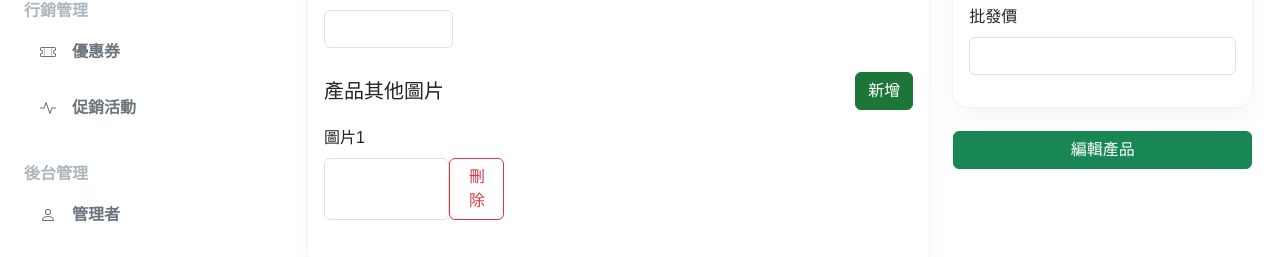
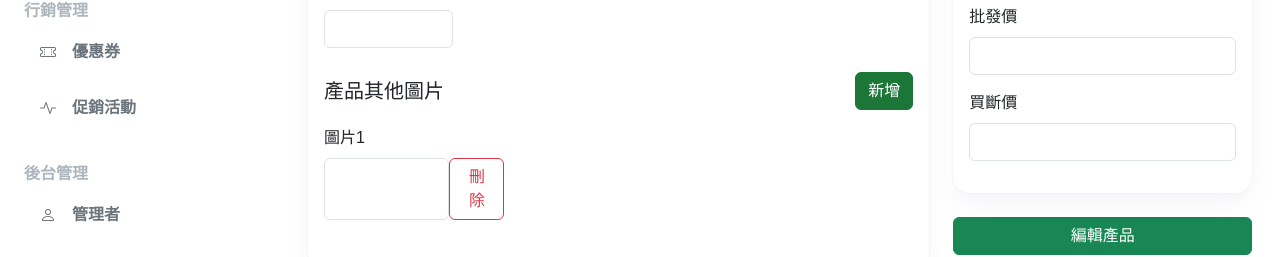
Before and after one commit to ws-luke/mumuadmin, a Vue app: page /admin/product/1 in a window 1280 px wide. Shown: the part 861-1118 px from the top of the page. Built offline with nearby package versions, Linux system fonts and the light colour scheme; no server answers.

Commit message:
新增買斷價欄位

```diff
--- a/src/views/products/ProductView.vue
+++ b/src/views/products/ProductView.vue
@@ -31,6 +31,7 @@ const product = ref({
   retail_Price: '', // 終端售價
   origin_price: '', // 最低終端售價
   price: '', // 批發價
+  buyout_price: '', // 買斷價
   unit: '', // 單位
   is_enabled: '', // 是否上架
   is_stock: '', // 庫存
@@ -376,6 +377,10 @@ onMounted ( async () => {
               <label class="form-label" for="productPrice">批發價</label>
               <input class="form-control" id="productPrice" type="number" v-model="product.price" />
             </div>
+            <div class="mb-3">
+              <label class="form-label" for="buyoutPrice">買斷價</label>
+              <input class="form-control" id="buyoutPrice" type="number" v-model="product.buyout_price" />
+            </div>
           </div>
         </div>
         <button v-if="isEditMode" type="button" class="btn btn-success w-100" @click="editProduct(id)">編輯產品</button>
--- a/src/views/products/ProductsView.vue
+++ b/src/views/products/ProductsView.vue
@@ -219,6 +219,7 @@ onMounted(async () => {
                   <th colspan="1">產品名稱</th>
                   <th colspan="1">類別</th>
                   <th colspan="1">狀態</th>
+                  <th colspan="1">買斷價</th>
                   <th colspan="1">批發價</th>
                   <th colspan="1">最低價</th>
                   <th colspan="1">終端售價</th>
@@ -236,7 +237,6 @@ onMounted(async () => {
                       class="productImg"
                       :src="product.imageUrl"
                       :alt="product.title"
-                      @load="onImageLoad(product.id)"
                     />
                   </td>
                   <td>{{ product.title }}</td>
@@ -250,6 +250,7 @@ onMounted(async () => {
                       >{{ product.is_enabled ? '已上架' : '未上架' }}</span
                     >
                   </td>
+                  <td>{{ product.buyout_price }}</td>
                   <td>{{ product.price }}</td>
                   <td>{{ product.origin_price }}</td>
                   <td>{{ product.retail_Price }}</td>
```
